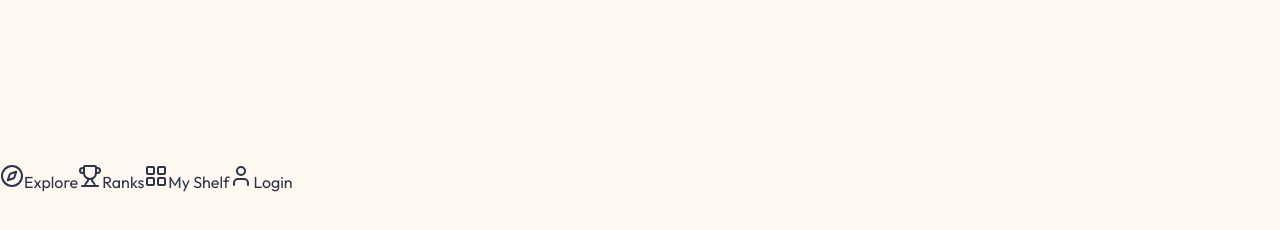
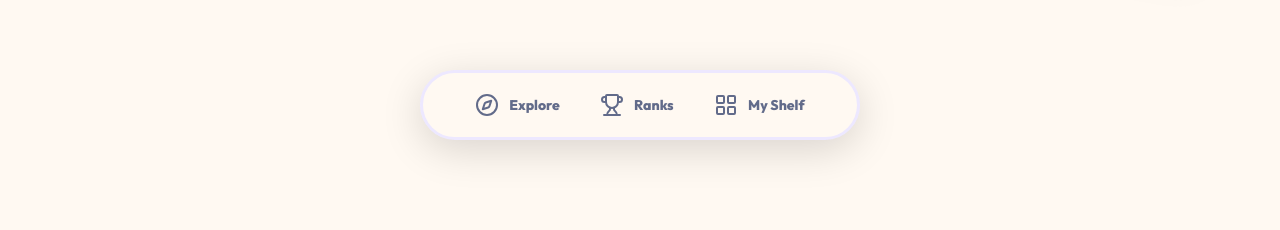
Before and after one commit to CasperCrypto/crypto-shelf, a React (Vite) app: page / in a window 1280 px wide. Shown: the part 636-866 px from the top of the page. Before the commit the page ends 830 px from the top, so only its background shows below. Built offline with nearby package versions, Linux system fonts and the light colour scheme.

Commit message:
feat: implement game-style bottom nav and secure admin access for @hermes

```diff
--- a/src/App.css
+++ b/src/App.css
@@ -2,67 +2,87 @@
   min-height: 100vh;
   display: flex;
   flex-direction: column;
-  padding-bottom: 80px;
-  /* Space for bottom nav */
+  padding-bottom: 90px;
 }
 
 .content {
   flex: 1;
 }
 
-/* Bottom Nav - Game Style */
+/* Bottom Nav - Bold Game HUD Style */
 .bottom-nav {
   position: fixed;
-  bottom: 20px;
-  left: 50%;
-  transform: translateX(-50%);
-  background: rgba(255, 255, 255, 0.9);
-  backdrop-filter: blur(10px);
-  padding: 10px 24px;
-  border-radius: 40px;
+  bottom: 0;
+  left: 0;
+  right: 0;
+  background: #FFF9F2;
+  /* Soft off-white matching the app */
+  border-top-left-radius: 28px;
+  border-top-right-radius: 28px;
   display: flex;
-  gap: 32px;
-  box-shadow: 0 10px 40px rgba(0, 0, 0, 0.1);
-  border: 4px solid var(--color-primary-soft);
-  z-index: 1000;
-  width: fit-content;
-  max-width: 90vw;
+  justify-content: space-around;
+  align-items: center;
+  padding: 12px 10px;
+  padding-bottom: env(safe-area-inset-bottom, 12px);
+  box-shadow: 0 -8px 30px rgba(0, 0, 0, 0.1);
+  z-index: 2000;
+  border-top: 2px solid var(--color-primary-soft);
 }
 
-.bottom-nav a,
-.bottom-nav button {
+.nav-item,
+.logout-btn-nav {
   display: flex;
   flex-direction: column;
   align-items: center;
   gap: 4px;
   color: var(--color-text-muted);
   font-size: 11px;
-  font-weight: 600;
+  font-weight: 800;
+  text-decoration: none;
+  min-width: 64px;
+  padding: 10px 8px;
+  border-radius: 18px;
+  transition: all 0.2s cubic-bezier(0.175, 0.885, 0.32, 1.275);
   background: none;
+  cursor: pointer;
 }
 
-.bottom-nav a.active {
-  color: var(--color-primary);
+.nav-item.active {
+  background: var(--color-primary);
+  color: white;
+  transform: scale(1.05) translateY(-5px);
+  box-shadow: 0 8px 20px rgba(107, 78, 230, 0.3);
 }
 
-.bottom-nav a:hover {
-  transform: translateY(-2px);
-  color: var(--color-primary);
+.logout-btn-nav {
+  color: var(--color-secondary);
 }
 
-.logout-btn {
-  color: var(--color-secondary);
-  padding: 8px;
-  border-radius: 50%;
-  background: var(--color-bg-primary);
-}
+/* Desktop Polish - Floating HUD */
+@media (min-width: 768px) {
+  .app-container {
+    padding-bottom: 120px;
+  }
 
-/* Mobile specific */
-@media (max-width: 600px) {
   .bottom-nav {
-    bottom: 10px;
-    gap: 20px;
-    padding: 10px 16px;
+    bottom: 24px;
+    left: 50%;
+    right: auto;
+    transform: translateX(-50%);
+    width: auto;
+    min-width: 440px;
+    border-radius: 40px;
+    padding: 10px 32px;
+    border: 3px solid var(--color-primary-soft);
+    box-shadow: 0 10px 40px rgba(0, 0, 0, 0.15);
+  }
+
+  .nav-item,
+  .logout-btn-nav {
+    padding: 10px 20px;
+    flex-direction: row;
+    gap: 10px;
+    font-size: 14px;
   }
 }
 
--- a/src/App.jsx
+++ b/src/App.jsx
@@ -1,4 +1,4 @@
-import { BrowserRouter as Router, Routes, Route, Link, useLocation, useNavigate, Navigate } from 'react-router-dom';
+import { BrowserRouter as Router, Routes, Route, Link, NavLink, useLocation, useNavigate, Navigate } from 'react-router-dom';
 import Landing from './pages/Landing';
 import Explore from './pages/Explore';
 import ShelfBuilder from './pages/ShelfBuilder';
@@ -10,12 +10,14 @@ import AdminThemes from './pages/admin/AdminThemes';
 import AdminModeration from './pages/admin/AdminModeration';
 import { useAppStore } from './main';
 import { LayoutGrid, Compass, Trophy, User, ShieldCheck, LogOut } from 'lucide-react';
+import './App.css';
 
 const Nav = () => {
   const { currentUser, logout } = useAppStore();
   const location = useLocation();
   const navigate = useNavigate();
 
+  const isAdmin = currentUser && (currentUser.handle === "@hermes" || currentUser.username === "@hermes");
   const isActive = (path) => location.pathname === path;
 
   const handleLogout = () => {
@@ -23,46 +25,30 @@ const Nav = () => {
     navigate('/');
   };
 
-  const handleRestrictedLink = (e, path) => {
-    if (!currentUser) {
-      e.preventDefault();
-      alert("Please log in to edit your shelf.");
-      navigate('/');
-    }
-  };
-
   return (
     <nav className="bottom-nav">
-      <Link to="/explore" className={isActive('/explore') ? 'active' : ''}>
+      <NavLink to="/explore" className={({ isActive }) => `nav-item ${isActive ? 'active' : ''}`}>
         <Compass size={24} />
         <span>Explore</span>
-      </Link>
-      <Link to="/rankings" className={isActive('/rankings') ? 'active' : ''}>
+      </NavLink>
+      <NavLink to="/rankings" className={({ isActive }) => `nav-item ${isActive ? 'active' : ''}`}>
         <Trophy size={24} />
         <span>Ranks</span>
-      </Link>
-      <Link
-        to="/shelf/me"
-        className={isActive('/shelf/me') ? 'active' : ''}
-        onClick={(e) => handleRestrictedLink(e, '/shelf/me')}
-      >
+      </NavLink>
+      <NavLink to="/shelf/me" className={({ isActive }) => `nav-item ${isActive ? 'active' : ''}`}>
         <LayoutGrid size={24} />
         <span>My Shelf</span>
-      </Link>
-      {currentUser?.role === 'admin' && (
-        <Link to="/admin" className={isActive('/admin') ? 'active' : ''}>
+      </NavLink>
+      {isAdmin && (
+        <NavLink to="/admin" className={({ isActive }) => `nav-item ${isActive ? 'active' : ''}`}>
           <ShieldCheck size={24} />
           <span>Admin</span>
-        </Link>
+        </NavLink>
       )}
-      {!currentUser ? (
-        <Link to="/" className={isActive('/') ? 'active' : ''}>
-          <User size={24} />
-          <span>Login</span>
-        </Link>
-      ) : (
-        <button onClick={handleLogout} className="logout-btn">
+      {currentUser && (
+        <button onClick={handleLogout} className="logout-btn-nav">
           <LogOut size={20} />
+          <span>Logout</span>
         </button>
       )}
     </nav>
@@ -71,12 +57,13 @@ const Nav = () => {
 
 const ProtectedRoute = ({ children, requireAdmin = false }) => {
   const { currentUser } = useAppStore();
+  const isAdmin = currentUser && (currentUser.handle === "@hermes" || currentUser.username === "@hermes");
 
   if (!currentUser) {
     return <Navigate to="/" replace />;
   }
 
-  if (requireAdmin && currentUser.role !== 'admin') {
+  if (requireAdmin && !isAdmin) {
     return <Navigate to="/explore" replace />;
   }
 
--- a/src/store/store.js
+++ b/src/store/store.js
@@ -30,8 +30,9 @@ export const useStore = () => {
     const loginWithX = () => {
         const mockUser = {
             id: 'user_demo_1',
-            username: 'casper',
-            avatar: 'https://api.dicebear.com/7.x/thumbs/svg?seed=casper',
+            username: 'hermes',
+            handle: '@hermes',
+            avatar: 'https://api.dicebear.com/7.x/thumbs/svg?seed=hermes',
             role: 'admin'
         };
         setCurrentUser(mockUser);
```
Also changed, not shown: 1 other file (tests, documents, lock files or other folders).
